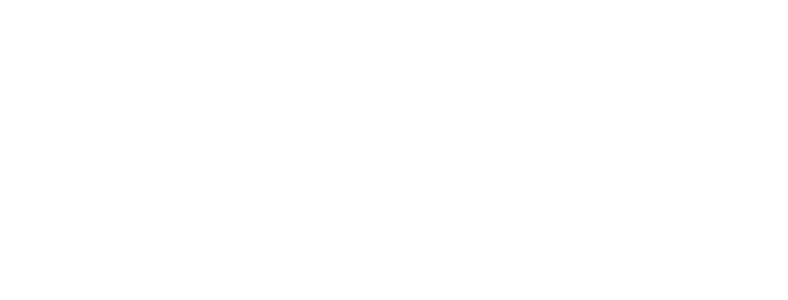
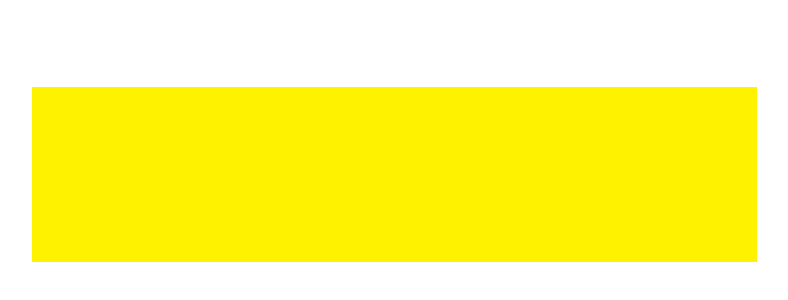
Before and after one commit to aesopagency/aesop-candidate-test, a Next.js app: page /dancing-element in a window 1280 px wide. Shown: the part 226-526 px from the top of the page, without its empty margins (246-1034 px from the left). Built offline with nearby package versions, Linux system fonts and the light colour scheme.

Commit message:
Laura Tombs: candidate test Dancing Element

```diff
--- a/exercises/1-dancing-element/index.js
+++ b/exercises/1-dancing-element/index.js
@@ -1,21 +1,21 @@
-import { Component } from 'react'
+import { Component } from "react";
 
-import './style.scss'
+
+import "./style.scss";
 
 export default class DancingElementExercise extends Component {
-  componentDidMount() {
-    // Nextjs precompiles components to render in server side wherever possible,
-    // this means if you try to import libraries that work only on client-side
-    // it will fail to compile your page.
-    // (eg: if they interact with browser `window` global)
-
-    // However componentDidMount only triggers on client side
-    // so we can require our client-side only libraries in here
-    // for example: const jQuery = require('jquery')
-  }
 
   render() {
-    // Build your element here
-    return null
+    return (
+      <div className="dancingElement__container">
+        <div className="dancingElement__wrapper">
+          <div className="dancingElement">
+            <div className="dancingElement__copyContainer">
+              <h1 className="dancingElement__copy">Hello, world!</h1>
+            </div>
+          </div>
+        </div>
+      </div>
+    );
   }
 }
--- a/exercises/1-dancing-element/style.scss
+++ b/exercises/1-dancing-element/style.scss
@@ -0,0 +1,100 @@
+$animation-colour: hsl(57, 100%, 50%);
+$font-colour: #000000;
+$font-typeface: "Montserrat";
+
+@mixin keyframes($animationName) {
+  @-webkit-keyframes #{$animationName} {
+    @content;
+  }
+  @-moz-keyframes #{$animationName} {
+    @content;
+  }
+  @-o-keyframes #{$animationName} {
+    @content;
+  }
+  @keyframes #{$animationName} {
+    @content;
+  }
+}
+
+.dancingElement__container {
+  display: flex;
+  padding: 0;
+  position: relative;
+  overflow: hidden;
+  width: 100vw;
+  height: 100vh;
+  margin: 0 auto;
+  justify-content: center;
+  align-items: center;
+  font-size: 1vmax;
+
+  .dancingElement__wrapper {
+   height: 100%;
+    width: 725px;
+    position: relative;
+    overflow: hidden;
+    max-width: 100%;
+    margin: 0 auto;
+    display: flex;
+    justify-content: center;
+    align-items: center;
+
+
+
+.dancingElement {
+  height: 175px;
+  background: $animation-colour;
+  width: 150%;
+  position: absolute;
+  animation: wobble ease-in-out 2s infinite;
+
+  @include keyframes(wobble) {
+    0% {
+      transform: rotate(5deg);
+    }
+    50% {
+      transform: rotate(-5deg);
+    }
+    100% {
+      transform: rotate(5deg);
+    }
+  }
+
+  .dancingElement__copyContainer {
+    height: 100%;
+    max-width: 200px;
+    position: relative;
+    overflow: hidden;
+    margin: 0 auto;
+
+    .dancingElement__copy {
+      position: absolute;
+      animation: slide ease-in-out 8s infinite;
+      width: 100%;
+      text-align: center;
+
+      @include keyframes(slide) {
+        0% {
+          top: 100%;
+        }
+        50% {
+          top: -50%;
+        }
+        100% {
+          top: 100%;
+        }
+      }
+    }
+   }
+  }
+ }
+}
+
+
+
+//https://css-tricks.com/scaling-responsive-animations/
+//https://joshbroton.com/quick-fix-sass-mixins-for-css-keyframe-animations/
+//https://www.smashingmagazine.com/2016/05/fluid-typography/
+//https://webaim.org/resources/contrastchecker/
+// Spent some further consideration looking at how to make this animation accessible, the colour contrast is 17.95:1, which is great, I would limit the amount of times the animation ran and limit the size of it to less of the viewport
```
